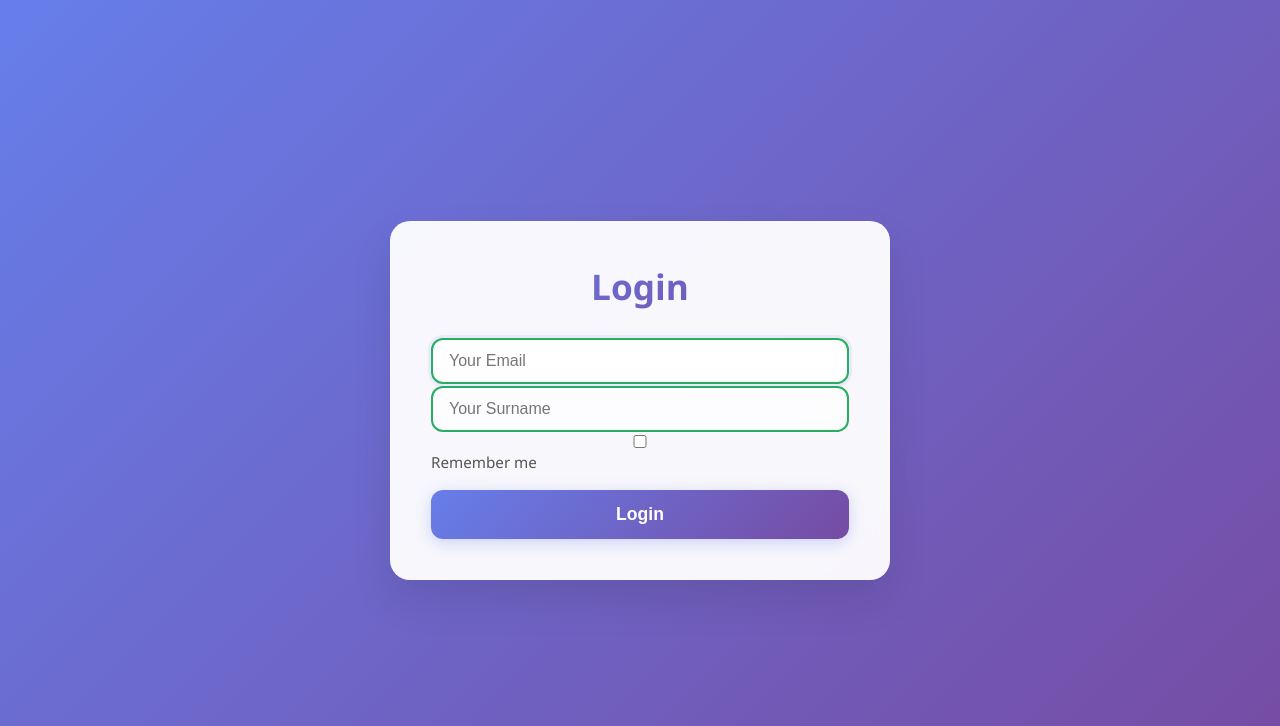
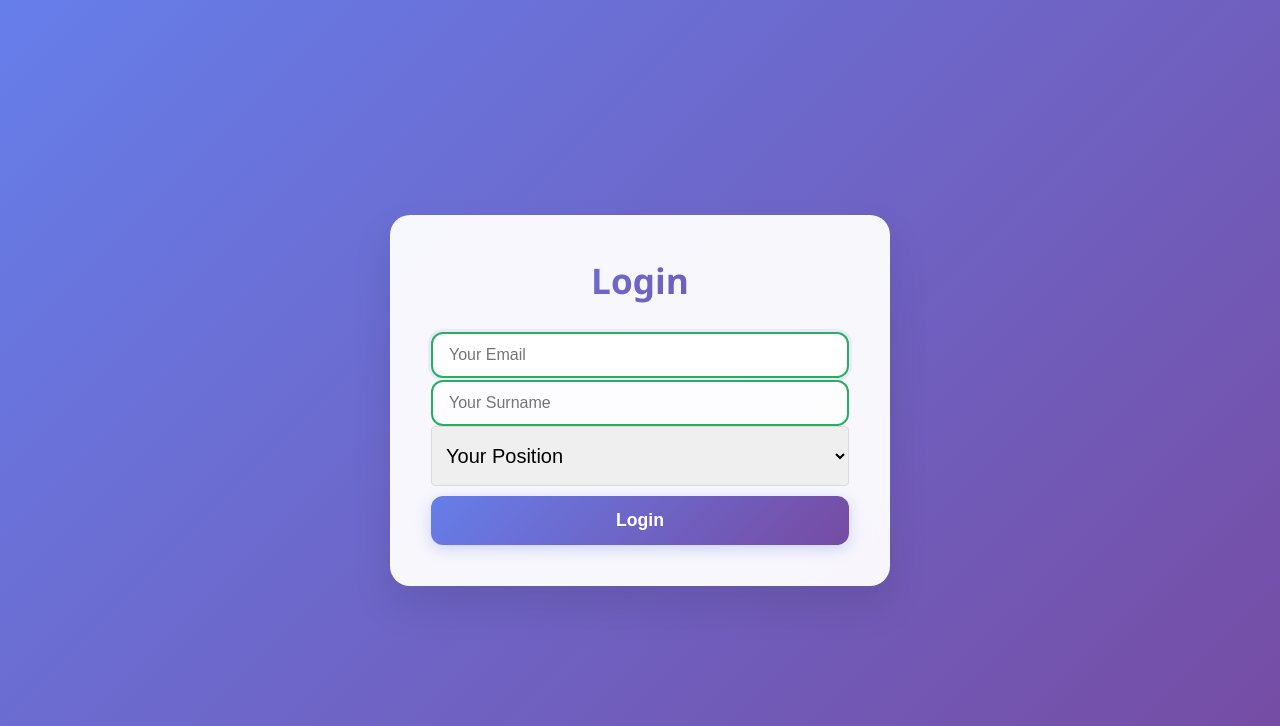
Before and after one commit to RemiVander/bdd_centre_de_formation, a Flask app: page /login in a window 1280 px wide. Shown: the top 726 px of the page. Run offline with Flask 3, Linux system fonts and the light colour scheme.

Commit message:
add login role

```diff
--- a/app/routes/routes.py
+++ b/app/routes/routes.py
@@ -159,13 +159,13 @@ def login():
     if request.method == "POST":
         email = request.form.get('email')
         surname = request.form.get('surname')
-        remember = True if request.form.get('remember') else False
+        role = request.form.get('role')
 
         with Session(engine) as db_session:
             student = db_session.exec(select(Student).where(Student.email == email)).first()
             teacher = db_session.exec(select(Teacher).where(Teacher.email == email)).first()
 
-            if student and student.surname == surname:
+            if student and student.surname == surname and role == "student":
                 session['user'] = {
                     'email': email,
                     'surname': surname,
@@ -174,7 +174,7 @@ def login():
                 }
                 return redirect('/calendar')
 
-            elif teacher and teacher.surname == surname:
+            elif teacher and teacher.surname == surname and role == "teacher":
                 session['user'] = {
                     'email': email,
                     'surname': surname,
--- a/app/templates/login.html
+++ b/app/templates/login.html
@@ -5,7 +5,17 @@
     <meta name="viewport" content="width=device-width, initial-scale=1.0">
     <title>Login</title>
     <link rel="stylesheet" href="{{ url_for('static', filename='css/register.css') }}">
-
+    <style>
+        .select.is-large select {
+            font-size: 1.25rem;
+            height: 3em;
+            padding: 0.5em;
+            border: 1px solid #dbdbdb;
+            border-radius: 4px;
+            width: 100%;
+        }
+    </style>
+</head>
 <body>
     <div class="container">
         <h1>Login</h1>
@@ -22,9 +32,15 @@
                     </div>
                 </div>
                 <div class="field">
-                    <label class="checkbox">
-                        <input type="checkbox" name="remember"> Remember me
-                    </label>
+                    <div class="control">
+                        <div class="select is-large">
+                            <select name="role">
+                                <option value="" disabled selected>Your Position</option>
+                                <option value="student">Student</option>
+                                <option value="teacher">Teacher</option>
+                            </select>
+                        </div>
+                    </div>
                 </div>
                 <button class="button is-block is-info is-large is-fullwidth">Login</button>
             </form>
```
